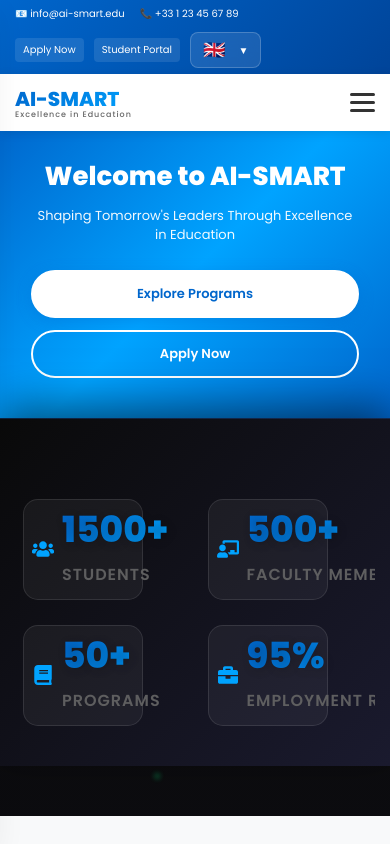
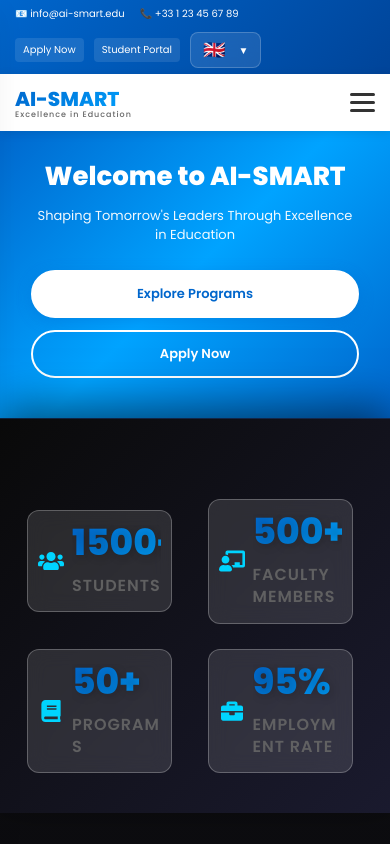
Before and after one commit to AI-SMART-WEB/AI-SMART, a React (Create React App) app: page / in a window 390 px wide. Shown: the top 844 px of the page. Built offline with nearby package versions, Linux system fonts and the light colour scheme.

Commit message:
Fix mobile responsive issues: prevent content overflow, reduce stats font sizes,

```diff
--- a/src/components/Hero.css
+++ b/src/components/Hero.css
@@ -120,9 +120,9 @@
   min-width: 140px;
   max-width: 180px;
   padding: 20px 15px;
-  background: rgba(255, 255, 255, 0.05);
-  border-radius: 15px;
-  border: 1px solid rgba(255, 255, 255, 0.1);
+  background: rgba(255, 255, 255, 0.08);
+  border-radius: 12px;
+  border: 1px solid rgba(255, 255, 255, 0.15);
   transition: all 0.3s;
   display: flex;
   align-items: center;
@@ -130,12 +130,20 @@
   text-align: left;
   box-sizing: border-box;
   flex-shrink: 0;
+  backdrop-filter: blur(10px);
 }
 
 .stat-item:hover {
-  background: rgba(255, 255, 255, 0.1);
+  background: rgba(255, 255, 255, 0.12);
   transform: translateY(-5px);
   box-shadow: 0 10px 30px rgba(0, 0, 0, 0.2);
+  border-color: rgba(255, 255, 255, 0.3);
+}
+
+@media (max-width: 768px) {
+  .stat-item:hover {
+    transform: none;
+  }
 }
 
 .stat-icon {
@@ -150,6 +158,8 @@
   flex-direction: column;
   gap: 4px;
   flex: 1;
+  min-width: 0;
+  overflow: hidden;
 }
 
 .stat-number {
@@ -163,12 +173,15 @@
 
 .stat-label {
   font-size: 10px;
-  color: rgba(255, 255, 255, 0.8);
-  font-weight: 500;
+  color: rgba(255, 255, 255, 0.85);
+  font-weight: 600;
   margin: 0;
-  white-space: nowrap;
+  white-space: normal;
   text-transform: uppercase;
   letter-spacing: 0.5px;
+  line-height: 1.3;
+  word-wrap: break-word;
+  overflow-wrap: break-word;
 }
 
 @media (max-width: 968px) {
@@ -240,38 +253,50 @@
     width: 100%;
     max-width: 100vw;
     overflow-x: hidden;
+    background: linear-gradient(135deg, #0a0a0a 0%, #1a1a2e 100%);
   }
 
   .stats-grid {
     flex-wrap: nowrap;
-    gap: 8px;
+    gap: 10px;
     overflow-x: auto;
     overflow-y: hidden;
-    padding: 0 10px 10px;
+    padding: 0 15px 10px;
     width: 100%;
     max-width: 100%;
     box-sizing: border-box;
+    scroll-snap-type: x mandatory;
   }
 
   .stat-item {
     flex: 0 0 auto;
-    min-width: 110px;
-    max-width: 130px;
-    padding: 14px 10px;
+    min-width: 130px;
+    max-width: 150px;
+    padding: 16px 12px;
     flex-shrink: 0;
+    scroll-snap-align: start;
+    gap: 10px;
+    background: rgba(255, 255, 255, 0.1);
+    border: 1px solid rgba(255, 255, 255, 0.2);
+    backdrop-filter: blur(10px);
   }
 
   .stat-icon {
-    font-size: 18px;
-    min-width: 22px;
+    font-size: 24px;
+    min-width: 28px;
+    color: #00d4ff;
   }
 
   .stat-number {
-    font-size: 16px;
+    font-size: 20px;
+    font-weight: 900;
   }
 
   .stat-label {
-    font-size: 7px;
+    font-size: 9px;
+    white-space: normal;
+    line-height: 1.4;
+    word-break: break-word;
   }
 }
 
@@ -330,39 +355,51 @@
     width: 100%;
     max-width: 100vw;
     overflow-x: hidden;
+    background: linear-gradient(135deg, #0a0a0a 0%, #1a1a2e 100%);
   }
 
   .stats-grid {
     flex-wrap: nowrap;
-    gap: 6px;
+    gap: 8px;
     overflow-x: auto;
     overflow-y: hidden;
-    padding: 0 8px 10px;
+    padding: 0 12px 10px;
     width: 100%;
     max-width: 100%;
     box-sizing: border-box;
     -webkit-overflow-scrolling: touch;
+    scroll-snap-type: x mandatory;
   }
 
   .stat-item {
     flex: 0 0 auto;
-    min-width: 100px;
-    max-width: 120px;
-    padding: 12px 8px;
+    min-width: 125px;
+    max-width: 145px;
+    padding: 14px 10px;
     gap: 8px;
     flex-shrink: 0;
+    scroll-snap-align: start;
+    background: rgba(255, 255, 255, 0.12);
+    border: 1px solid rgba(255, 255, 255, 0.25);
+    backdrop-filter: blur(10px);
   }
 
   .stat-icon {
-    font-size: 20px;
-    min-width: 22px;
+    font-size: 22px;
+    min-width: 26px;
+    color: #00d4ff;
   }
 
   .stat-number {
-    font-size: 18px;
+    font-size: 19px;
+    font-weight: 900;
   }
 
   .stat-label {
     font-size: 8px;
+    white-space: normal;
+    line-height: 1.4;
+    word-break: break-word;
+    font-weight: 600;
   }
 }
```
